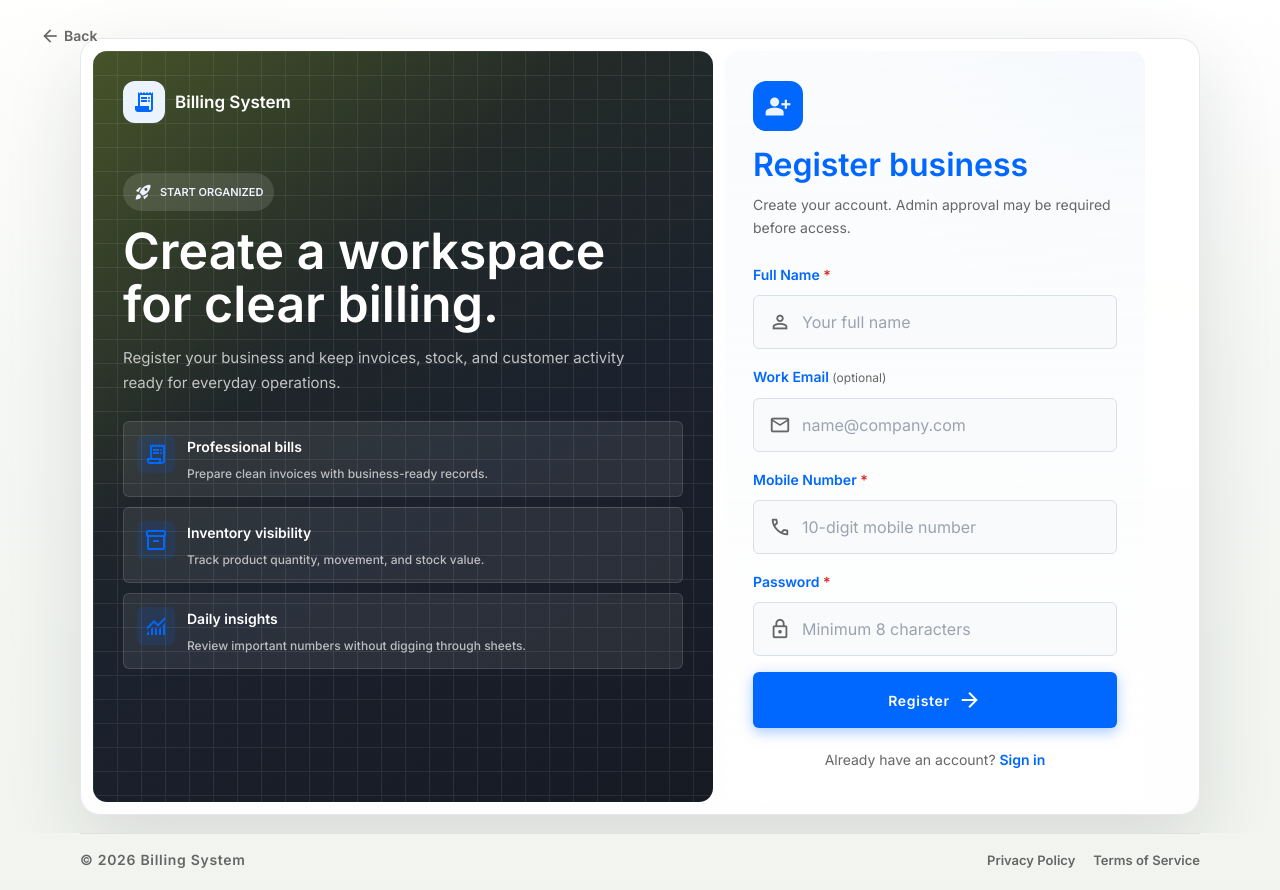
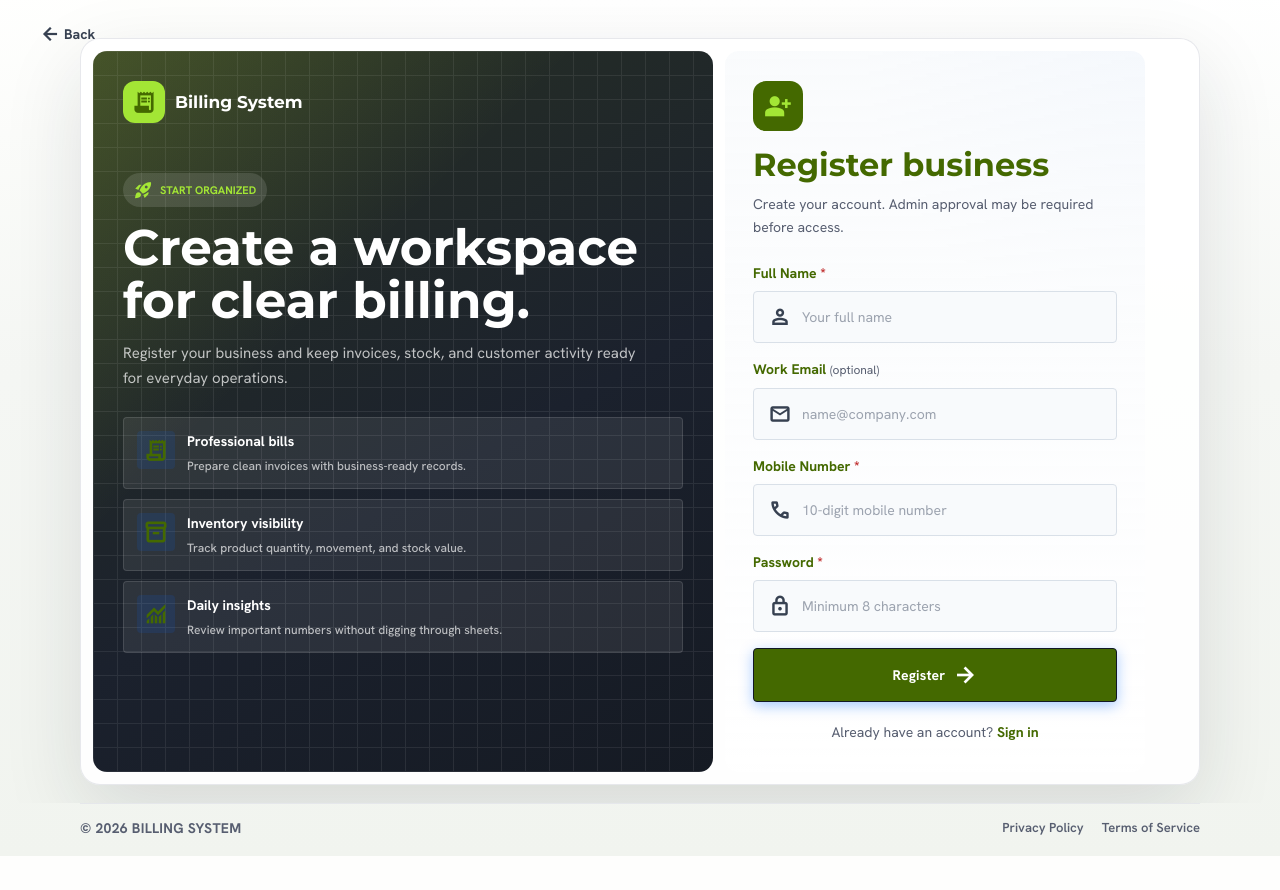
Before and after one commit to aniketkapale-dev/billing_system, a Django app: template templates/inventory/register.html in a window 1280 px wide. After the commit the page ends 856 px from the top, so only its background shows below. Run offline with Django 4.2, Linux system fonts and the light colour scheme; the template is opened without the code that fills it, so the values that code supplies are empty.

Commit message:
chnage color to green

```diff
--- a/static/css/common.css
+++ b/static/css/common.css
@@ -1,53 +1,81 @@
-/* Billing System — common styles (variables, reset, shared components) */
+/* Billing System — Kinetic Precision design tokens & shared styles */
 
 :root {
-    /* Zoho Books–inspired palette */
-    --inv-bg: #FFFFFF;
-    --inv-on-bg: #333333;
-    --inv-primary: #0067FF;
-    --inv-primary-hover: #0056D6;
-    --inv-primary-container: #EBF3FF;
-    --inv-primary-dark: #1C2434;
-    --inv-primary-fixed-dim: #0056D6;
-    --inv-primary-fixed: #3385FF;
-    --inv-secondary: #666666;
-    --inv-on-secondary-container: #666666;
-    --inv-accent: #007BFF;
-    --inv-sidebar-bg: #F8FAFF;
-    --inv-nav-text: #4A5568;
-    --inv-topbar-bg: #1C2434;
-    --inv-surface: #FFFFFF;
-    --inv-surface-bright: #F5F7FA;
-    --inv-surface-container: #F5F7FA;
-    --inv-table-card-bg: #EEF1F6;
-    --inv-table-surface-bg: #F5F7FA;
-    --inv-table-toolbar-bg: #EEF1F6;
-    --inv-surface-variant: #E0E0E0;
-    --inv-outline-variant: #E0E0E0;
-    --inv-table-border: #C5CBD3;
-    --inv-border: #E0E0E0;
-    --inv-input-border: #D1D5DB;
-    --inv-inverse-surface: #1C2434;
-    --inv-error: #DC2626;
-    --inv-error-container: #FEE2E2;
-    --inv-on-error-container: #991B1B;
-    --inv-success-bg: #ECFDF5;
-    --inv-success-text: #059669;
+    /* Kinetic Precision palette */
+    --inv-bg: #f8f9fa;
+    --inv-on-bg: #191c1d;
+    --inv-charcoal: #111827;
+    --inv-charcoal-hover: #374151;
+    --inv-slate: #374151;
+    --inv-primary: #446900;
+    --inv-primary-hover: #334f00;
+    --inv-accent: #a3e635;
+    --inv-accent-hover: #98da27;
+    --inv-accent-on: #121f00;
+    --inv-accent-container: #ecfccb;
+    --inv-primary-container: #a3e635;
+    --inv-primary-fixed: #b2f746;
+    --inv-primary-fixed-dim: #98da27;
+    --inv-primary-dark: #334f00;
+    --inv-on-primary: #ffffff;
+    --inv-on-accent: #111827;
+    --inv-btn-primary-bg: #111827;
+    --inv-btn-primary-hover: #374151;
+    --inv-secondary: #575e70;
+    --inv-on-secondary-container: #5c6274;
+    --inv-tertiary: #555f70;
+    --inv-info: #575e70;
+    --inv-info-container: #d9dff5;
+    --inv-sidebar-bg: #ffffff;
+    --inv-nav-text: #424936;
+    --inv-topbar-bg: #111827;
+    --inv-surface: #ffffff;
+    --inv-surface-bright: #f3f4f5;
+    --inv-surface-container: #edeeef;
+    --inv-surface-dim: #e1e3e4;
+    --inv-table-card-bg: #ffffff;
+    --inv-table-surface-bg: #f8f9fa;
+    --inv-table-toolbar-bg: #f3f4f5;
+    --inv-surface-variant: #e1e3e4;
+    --inv-outline: #727a64;
+    --inv-outline-variant: #e5e7eb;
+    --inv-table-border: #e5e7eb;
+    --inv-border: #e5e7eb;
+    --inv-input-border: #d1d5db;
+    --inv-border-width: 1px;
+    --inv-border-width-focus: 2px;
+    --inv-inverse-surface: #2e3132;
+    --inv-error: #ba1a1a;
+    --inv-error-container: #ffdad6;
+    --inv-on-error-container: #93000a;
+    --inv-success-bg: #ecfccb;
+    --inv-success-text: #416400;
     --inv-white: #ffffff;
     --inv-gray-300: #d1d5db;
-    --inv-radius: 0.375rem;
-    --inv-radius-xl: 0.5rem;
-    --inv-shadow: 0 1px 3px rgb(28 45 52 / 53%);
+    --inv-radius-sm: 0.125rem;
+    --inv-radius: 0.25rem;
+    --inv-radius-md: 0.375rem;
+    --inv-radius-lg: 0.5rem;
+    --inv-radius-xl: 0.75rem;
+    --inv-radius-pill: 9999px;
+    --inv-shadow: none;
+    --inv-shadow-modal: none;
+    --inv-shadow-fab: none;
     --inv-sidebar-width: 16rem;
     --inv-sidebar-collapsed-width: 4.25rem;
     --inv-sidebar-current-width: var(--inv-sidebar-width);
-    --inv-chrome-page-bg: #FFFFFF;
+    --inv-chrome-page-bg: #f8f9fa;
     --inv-header-top-height: 4rem;
     --inv-header-bottom-height: 3.5rem;
     --inv-header-height: calc(var(--inv-header-top-height) + var(--inv-header-bottom-height));
     --inv-max-width: 80rem;
-    --inv-font: 'Inter', -apple-system, BlinkMacSystemFont, 'Segoe UI', sans-serif;
-    --inv-font-display: 'Inter', -apple-system, BlinkMacSystemFont, 'Segoe UI', sans-serif;
+    --inv-font: 'Hanken Grotesk', -apple-system, BlinkMacSystemFont, 'Segoe UI', sans-serif;
+    --inv-font-display: 'Montserrat', 'Hanken Grotesk', sans-serif;
+    --inv-space-stack-sm: 0.5rem;
+    --inv-space-stack-md: 1rem;
+    --inv-space-stack-lg: 2rem;
+    --inv-space-row-padding: 1.25rem;
+    --inv-gutter: 1.5rem;
 }
 
 *, *::before, *::after { box-sizing: border-box; }
@@ -57,8 +85,8 @@ body {
     background-color: var(--inv-bg);
     color: var(--inv-on-bg);
     font-family: var(--inv-font);
-    font-size: 16px;
-    line-height: 24px;
+    font-size: 14px;
+    line-height: 20px;
     -webkit-font-smoothing: antialiased;
 }
 
@@ -67,19 +95,18 @@ img { max-width: 100%; display: block; }
 button { font-family: inherit; cursor: pointer; border: none; background: none; }
 
 .material-symbols-outlined {
-    font-variation-settings: 'FILL' 0, 'wght' 400, 'GRAD' 0, 'opsz' 24;
+    font-variation-settings: 'FILL' 0, 'wght' 600, 'GRAD' 0, 'opsz' 24;
     vertical-align: middle;
 }
 
 .material-symbols-outlined--filled {
-    font-variation-settings: 'FILL' 1, 'wght' 400, 'GRAD' 0, 'opsz' 24;
+    font-variation-settings: 'FILL' 1, 'wght' 600, 'GRAD' 0, 'opsz' 24;
 }
 
 .inv-hidden { display: none !important; }
 
 .d-none { display: none !important; }
 
-/* Scrollable areas without visible scrollbars */
 .inv-no-scrollbar {
     scrollbar-width: none;
     -ms-overflow-style: none;
@@ -90,7 +117,7 @@ button { font-family: inherit; cursor: pointer; border: none; background: none;
 }
 
 /* Typography */
-.inv-headline-lg {
+.inv-headline-xl {
     font-family: var(--inv-font-display);
     font-size: 40px;
     line-height: 48px;
@@ -98,23 +125,40 @@ button { font-family: inherit; cursor: pointer; border: none; background: none;
     letter-spacing: -0.02em;
 }
 
+.inv-headline-lg {
+    font-family: var(--inv-font-display);
+    font-size: 24px;
+    line-height: 32px;
+    font-weight: 700;
+    letter-spacing: -0.01em;
+}
+
 .inv-headline-md {
     font-family: var(--inv-font-display);
     font-size: 24px;
     line-height: 32px;
-    font-weight: 600;
+    font-weight: 700;
     letter-spacing: -0.01em;
 }
 
-.inv-body-lg { font-size: 18px; line-height: 28px; }
-.inv-body-md { font-size: 16px; line-height: 24px; }
-.inv-body-sm { font-size: 14px; line-height: 20px; }
+.inv-title-md {
+    font-family: var(--inv-font-display);
+    font-size: 18px;
+    line-height: 24px;
+    font-weight: 600;
+}
 
-.inv-label-md {
+.inv-body-lg { font-size: 16px; line-height: 24px; }
+.inv-body-md { font-size: 14px; line-height: 20px; }
+.inv-body-sm { font-size: 12px; line-height: 16px; }
+
+.inv-label-md,
+.inv-label-bold {
     font-size: 14px;
-    line-height: 16px;
-    font-weight: 600;
-    letter-spacing: 0.05em;
+    line-height: 20px;
+    font-weight: 700;
+    letter-spacing: 0.02em;
+    text-transform: uppercase;
 }
 
 .inv-label-sm {
@@ -123,41 +167,79 @@ button { font-family: inherit; cursor: pointer; border: none; background: none;
     font-weight: 500;
 }
 
+@media (max-width: 767px) {
+    .inv-headline-xl {
+        font-size: 32px;
+        line-height: 40px;
+    }
+
+    .inv-headline-lg,
+    .inv-headline-md {
+        font-size: 20px;
+        line-height: 28px;
+    }
+}
+
 /* Buttons & links */
 .inv-btn {
     display: inline-flex;
     align-items: center;
     justify-content: center;
     gap: 8px;
-    padding: 16px 24px;
+    min-height: 40px;
+    padding: 10px 20px;
     border-radius: var(--inv-radius);
     font-size: 14px;
-    font-weight: 600;
-    letter-spacing: 0.05em;
-    transition: background 0.2s, box-shadow 0.2s, color 0.2s;
+    font-weight: 700;
+    letter-spacing: 0.01em;
+    transition: background 0.15s, color 0.15s, border-color 0.15s;
 }
 
 .inv-btn-primary {
-    background: var(--inv-primary);
+    background: var(--inv-btn-primary-bg);
     color: var(--inv-white);
+    border: var(--inv-border-width) solid var(--inv-btn-primary-bg);
 }
 
 .inv-btn-primary:hover {
-    background: var(--inv-primary-hover);
-    box-shadow: var(--inv-shadow);
+    background: var(--inv-btn-primary-hover);
+    border-color: var(--inv-btn-primary-hover);
+}
+
+.inv-btn-accent {
+    background: var(--inv-accent);
+    color: var(--inv-accent-on);
+    border: var(--inv-border-width) solid var(--inv-accent);
+}
+
+.inv-btn-accent:hover {
+    background: var(--inv-accent-hover);
+    border-color: var(--inv-accent-hover);
 }
 
 .inv-btn-outline {
     background: transparent;
-    border: 1px solid var(--inv-primary);
-    color: var(--inv-primary);
+    border: var(--inv-border-width) solid var(--inv-charcoal);
+    color: var(--inv-charcoal);
 }
 
-.inv-btn-outline:hover { background: var(--inv-surface); }
+.inv-btn-outline:hover {
+    background: var(--inv-surface-bright);
+}
+
+.inv-btn-ghost {
+    background: transparent;
+    border: var(--inv-border-width) solid transparent;
+    color: var(--inv-charcoal);
+}
+
+.inv-btn-ghost:hover {
+    background: var(--inv-surface-bright);
+}
 
 .inv-btn-block { width: 100%; }
 
-.inv-link { color: var(--inv-primary); font-weight: 600; }
+.inv-link { color: var(--inv-primary); font-weight: 700; }
 .inv-link:hover { text-decoration: underline; }
 
 .inv-logout-btn {
@@ -168,15 +250,14 @@ button { font-family: inherit; cursor: pointer; border: none; background: none;
 
 .inv-logout-btn:hover { text-decoration: underline; }
 
-/* Back to landing */
 .inv-back-btn {
     display: inline-flex;
     align-items: center;
     gap: 4px;
     font-size: 14px;
-    font-weight: 600;
-    color: var(--inv-secondary);
-    transition: color 0.2s;
+    font-weight: 700;
+    color: var(--inv-slate);
+    transition: color 0.15s;
 }
 
 .inv-back-btn .material-symbols-outlined { font-size: 20px; }
@@ -197,31 +278,34 @@ button { font-family: inherit; cursor: pointer; border: none; background: none;
 /* Messages */
 .inv-message {
     margin-bottom: 16px;
-    padding: 8px;
-    border-radius: var(--inv-radius);
+    padding: 12px 16px;
+    border-radius: var(--inv-radius-lg);
     font-size: 14px;
+    border: var(--inv-border-width) solid var(--inv-outline-variant);
 }
 
 .inv-message--error {
     background: var(--inv-error-container);
     color: var(--inv-on-error-container);
+    border-color: var(--inv-error);
 }
 
 .inv-message--success {
     background: var(--inv-success-bg);
     color: var(--inv-success-text);
+    border-color: var(--inv-accent);
 }
 
-/* Forms (shared fields used on auth pages) */
-.inv-form > * + * { margin-top: 24px; }
-.inv-form--compact > * + * { margin-top: 16px; }
+/* Forms */
+.inv-form > * + * { margin-top: var(--inv-space-stack-lg); }
+.inv-form--compact > * + * { margin-top: var(--inv-space-stack-md); }
 
 .inv-field label {
     display: block;
     margin-bottom: 8px;
     font-size: 14px;
-    font-weight: 600;
-    letter-spacing: 0.05em;
+    font-weight: 700;
+    letter-spacing: 0.01em;
 }
 
 .inv-required-mark {
@@ -254,27 +338,28 @@ label.inv-label-required::after,
     left: 16px;
     top: 50%;
     transform: translateY(-50%);
-    color: var(--inv-secondary);
+    color: var(--inv-slate);
     pointer-events: none;
     font-size: 22px;
 }
 
 .inv-input {
     width: 100%;
-    padding: 16px;
-    font-size: 16px;
+    min-height: 40px;
+    padding: 10px 14px;
+    font-size: 14px;
     font-family: inherit;
-    border: 1px solid var(--inv-input-border);
+    border: var(--inv-border-width) solid var(--inv-input-border);
     border-radius: var(--inv-radius);
     background: var(--inv-white);
+    transition: border-color 0.15s, border-width 0.15s;
 }
 
 .inv-input-wrap .inv-input { padding-left: 48px; }
 
 .inv-input:focus {
     outline: none;
-    border-color: var(--inv-primary);
-    box-shadow: 0 0 0 1px var(--inv-primary);
+    border: var(--inv-border-width-focus) solid var(--inv-accent);
 }
 
 .inv-card-shadow { box-shadow: var(--inv-shadow); }
--- a/templates/partials/inventory_theme.html
+++ b/templates/partials/inventory_theme.html
@@ -1,5 +1,5 @@
 {% load static %}
-<link href="https://fonts.googleapis.com/css2?family=Inter:wght@400;500;600&family=Public+Sans:wght@600;700&display=swap" rel="stylesheet"/>
+<link href="https://fonts.googleapis.com/css2?family=Hanken+Grotesk:wght@400;500;600;700&family=Montserrat:wght@600;700&display=swap" rel="stylesheet"/>
 <link href="https://fonts.googleapis.com/css2?family=Material+Symbols+Outlined:wght,FILL@100..700,0..1&display=swap" rel="stylesheet"/>
 <link href="{% static 'css/common.css' %}" rel="stylesheet"/>
 <link href="{% static 'css/components.css' %}" rel="stylesheet"/>
```
Also changed, not shown: static/css/components.css (+11 -11 lines), static/css/dashboard.css (+42 -40 lines), static/css/inventory-mgmt.css (+48 -27 lines).
